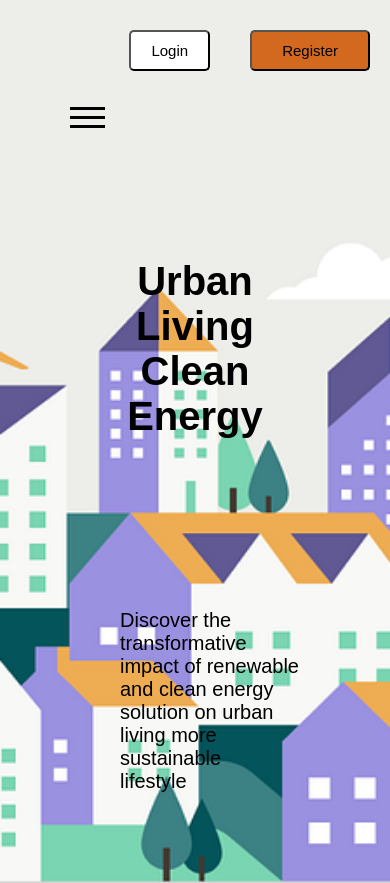
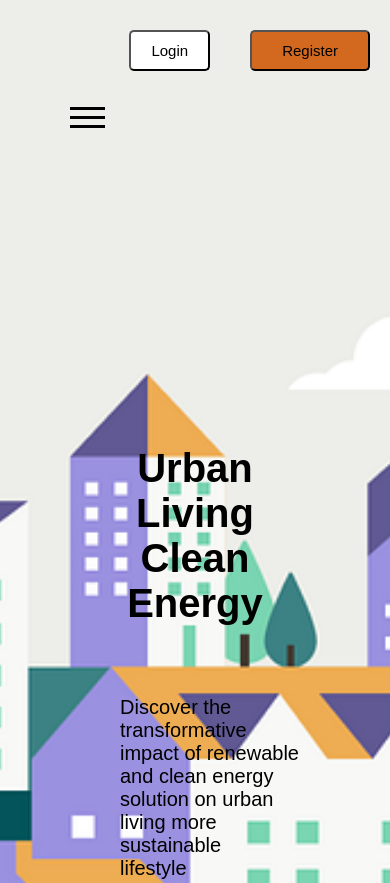
Before and after one commit to Papito111-gif/npower, a plain HTML site: page index.html in a window 390 px wide. Shown: the top 883 px of the page. Drawn offline with Linux system fonts and the light colour scheme.

Commit message:
first commit

```diff
--- a/style.css
+++ b/style.css
@@ -181,6 +181,7 @@ text-align: center;
     #hamburger-icon{
         display:block;
         margin-left:70px;
+        margin-bottom:150px;
     }
     ul{
         margin-left:70px;
@@ -217,11 +218,13 @@ text-align: center;
         text-align:left;
         padding-left:40px;
         font-size:15px;
-        margin-top:170px;
+        /* margin-top:170px; */
+        margin-bottom:200px;
     }
     .urban{
         text-align: center;
         margin-bottom:70px;
+        margin-top:70px;
     }
     @media only screen and (min-width: 600px) {
     .she{
```
